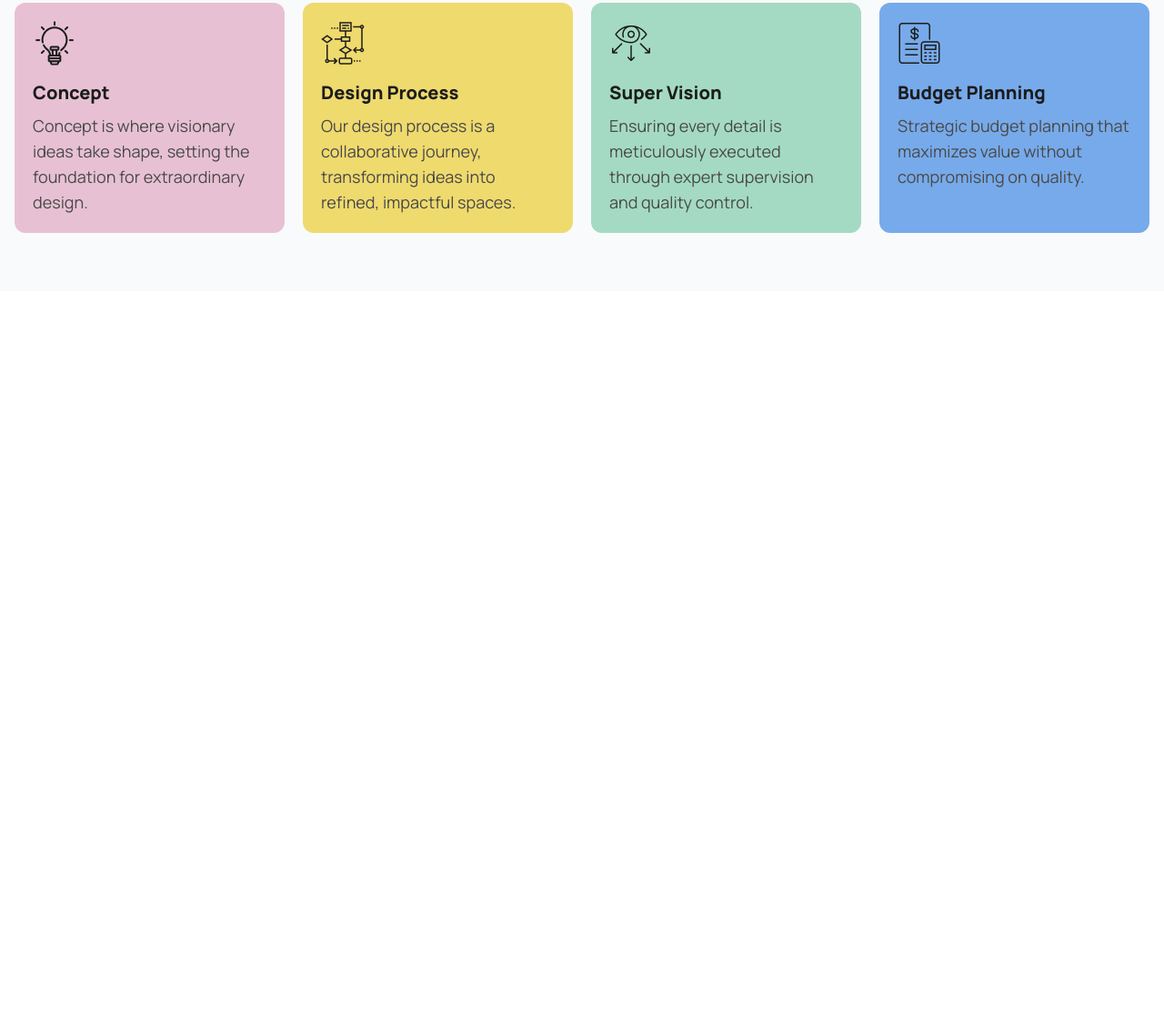
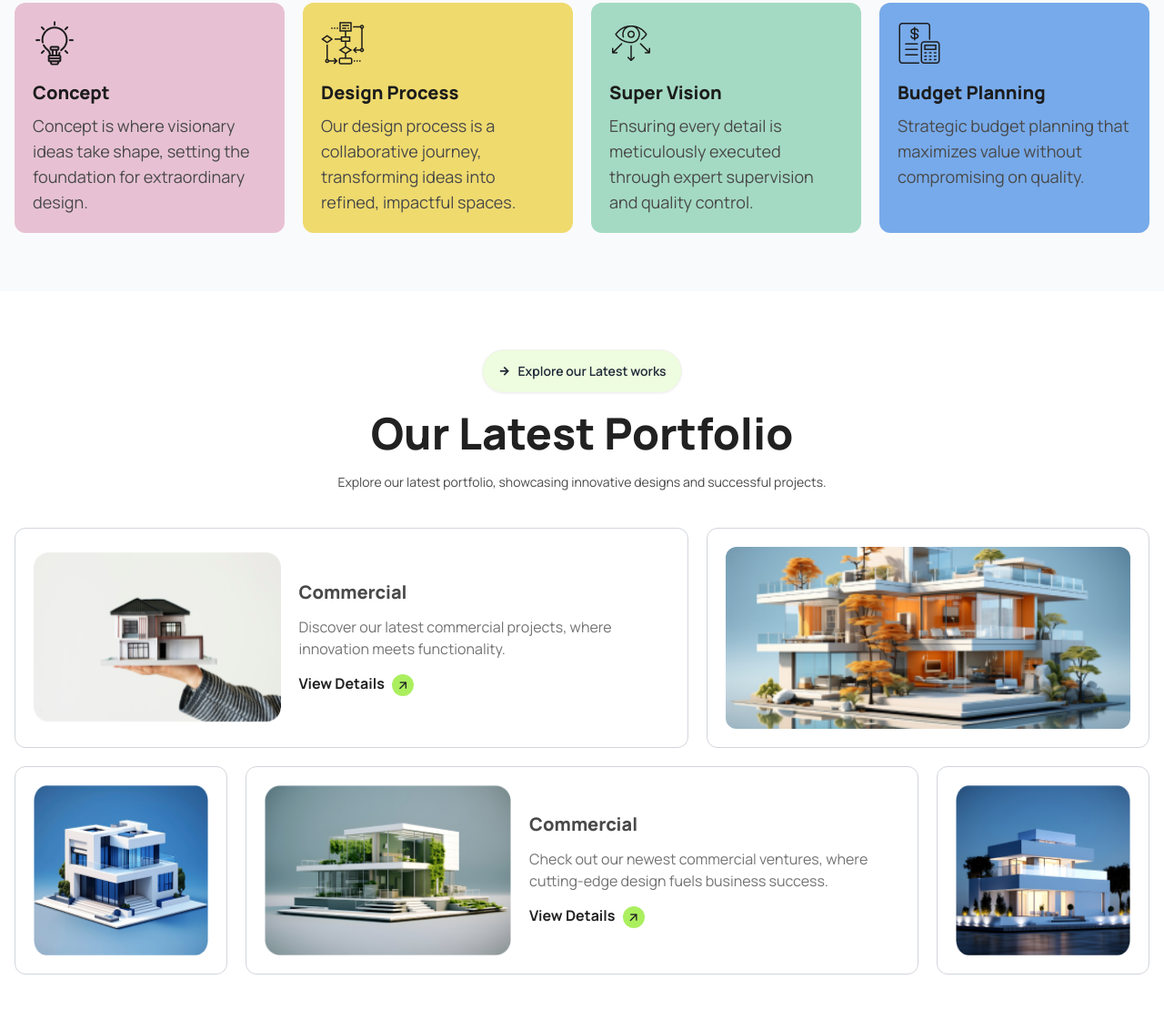
Before and after one commit to TondraMou/Assignment-03, a plain HTML site: page index.html in a window 1280 px wide. Shown: the part 2035-3145 px from the top of the page at 91% size. Before the commit the page ends 2355 px from the top, so only its background shows below. Drawn offline with nearby package versions, Linux system fonts and the light colour scheme.

Commit message:
added protfolio section

```diff
--- a/index.html
+++ b/index.html
@@ -168,6 +168,80 @@
         </div>
     </div>
       </section>
+
+      <section class="bg-gray-50 lg:bg-white py-10 lg:py-16 p-4">
+        <div class="container mx-auto flex flex-col gap-5">
+            <button class="btn self-center  rounded-full bg-[#ABEF5F33]"><i class="ri-arrow-right-line"></i>Explore
+                our
+                Latest works</button>
+            <h1 class="text-3xl lg:text-4xl xl:text-5xl font-extrabold text-center text-[#212121]">Our Latest Portfolio</h1>
+            <p class="text-[#494949] text-center text-sm md:w-[80%] lg:w-[60%] lg:mb-5 md:mx-auto">Explore our latest portfolio, showcasing innovative designs and successful projects.</p>
+
+            <div class="grid grid-cols-1 md:grid-cols-2 lg:grid-cols-5 gap-5 ">
+
+
+
+                <!--Div-1-->
+                <div
+                    class="p-5 rounded-xl flex flex-col lg:items-center gap-5 bg-white md:col-span-2 md:flex-row lg:col-span-3 border border-gray-300">
+                    <div class="md:w-[40%]">
+                        <img src="./assets/img1.png" alt="" class="w-full">
+                    </div>
+
+                    <div class="flex flex-col gap-3 md:w-[60%]">
+                        <h1 class="text-xl font-extrabold text-[#494949]">Commercial</h1>
+                        <p class=" text-[#737373]">Discover our latest commercial projects, where innovation meets functionality.</p>
+                        <button class="flex gap-2 items-center text-[#212121]"><a href="#" class="font-bold">View Details</a> <i
+                                class="ri-arrow-right-up-line w-6 flex items-center justify-center rounded-full h-6 bg-[#ABEF5F] mt-1 self-center"></i></button>
+                    </div>
+
+                </div>
+
+
+                <!--Div-2-->
+                <div class="p-5  rounded-xl flex flex-col gap-5 bg-white lg:col-span-2 border border-gray-300">
+                    <img src="./assets/img2.png" alt=""
+                        class="h-full lg:h-[200px] 2xl:h-[250px] lg:rounded-xl object-cover">
+                </div>
+
+                <!--Div-3-->
+                <div class="p-5  rounded-xl flex hidden lg:block
+                flex-col gap-5 bg-white border border-gray-300">
+                    <img src="./assets/img3.png" alt="" class="lg:h-full">
+                </div>
+
+                <!--Div-4-->
+                <div class="p-5  rounded-xl flex lg:hidden flex-col gap-5 bg-white border border-gray-300">
+                  <img src="./assets/img5.png" alt="" class="lg:h-full">
+                </div>
+
+                <!--Div-5-->
+                <div class="p-5  rounded-xl flex flex-col gap-5 bg-white md:col-span-2 lg:col-span-3 md:flex-row border border-gray-300">
+                    <div class="md:w-[40%]">
+                        <img src="./assets/img4.png" alt="" class="w-full">
+                    </div>
+
+                    <div class="flex flex-col gap-3 md:w-[60%] lg:self-center">
+                        <h1 class="text-xl font-extrabold text-[#494949]">Commercial</h1>
+                        <p class=" text-[#737373]">Check out our newest commercial ventures, where cutting-edge design fuels business success.</p>
+                        <button class="flex gap-2 items-center text-[#212121]"><a href="#" class="font-bold">View Details</a> <i
+                                class="ri-arrow-right-up-line w-6 flex items-center justify-center rounded-full h-6 bg-[#ABEF5F] mt-1 self-center"></i></button>
+                    </div>
+
+                </div>
+
+                <!--Div-6-->
+                <div class="p-5  rounded-xl flex order-last flex-col gap-5 bg-white border border-gray-300">
+                    <img src="./assets/img5.png" alt="" class="lg:h-full">
+                </div>
+                <!--Div-7-->
+                <div class="p-5  rounded-xl flex flex-col gap-5 bg-white lg:hidden border border-gray-300">
+                    <img src="./assets/img3.png" alt="">
+                </div>
+            </div>
+
+        </div>
+    </section>
     </main>
 </body>
 </html>
```
